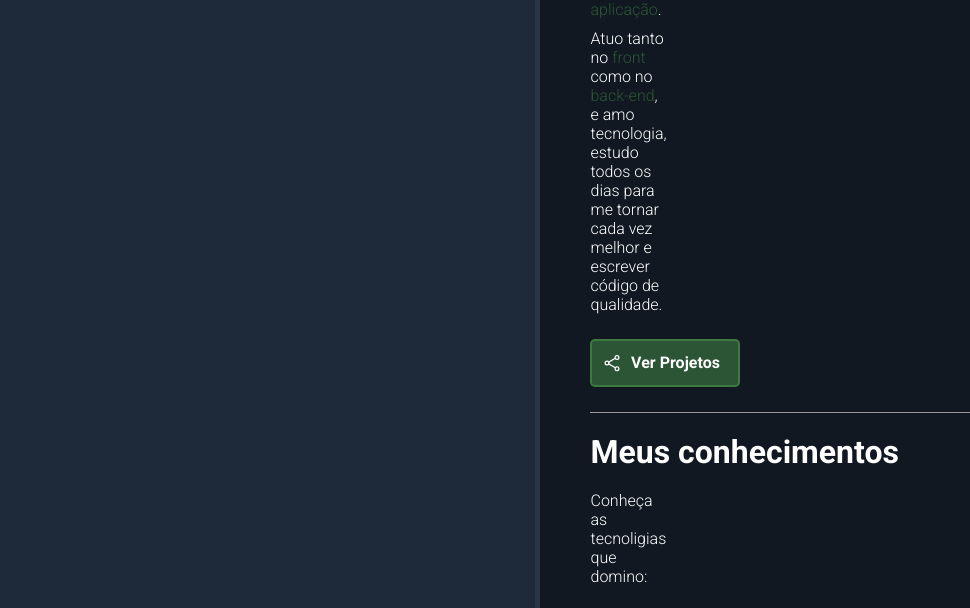
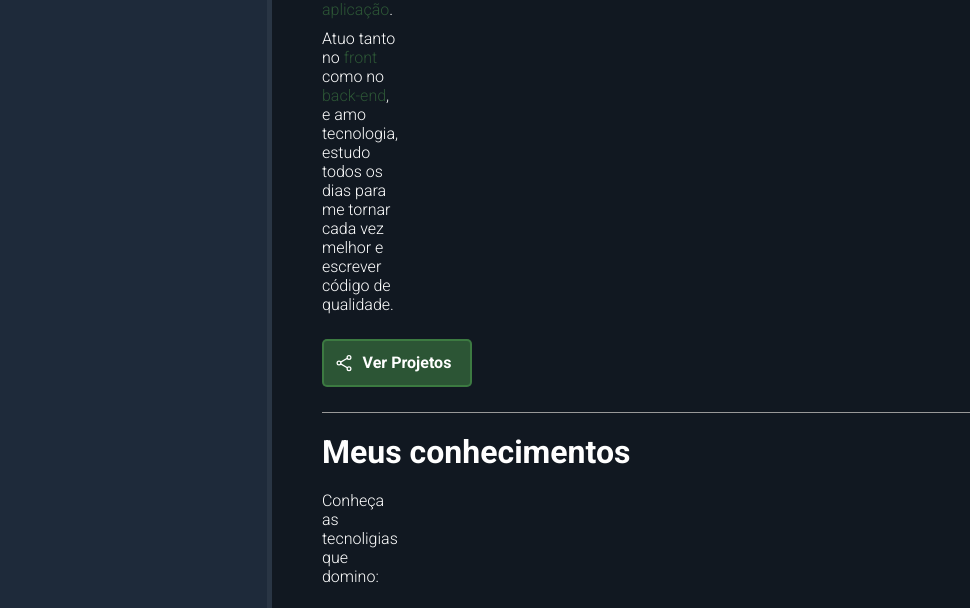
Before and after one commit to fabiobcarvalho/fabiobcarvalho.github.io, a plain HTML site: page index.html in a window 1280 px wide. Shown: the part 499-1107 px from the top of the page, without its empty margins (0-970 px from the left). Drawn offline with nearby package versions, Linux system fonts and the light colour scheme.

Commit message:
Alterado o CSS novamente

```diff
--- a/css/style.css
+++ b/css/style.css
@@ -29,7 +29,7 @@
 }
 
 #bio-container {
-    flex: 1 1 60%;
+    flex: 1 1 20%;
     min-height: 100vh;
     background-color: var(--bio-bg-color);
     text-align: center;
```
